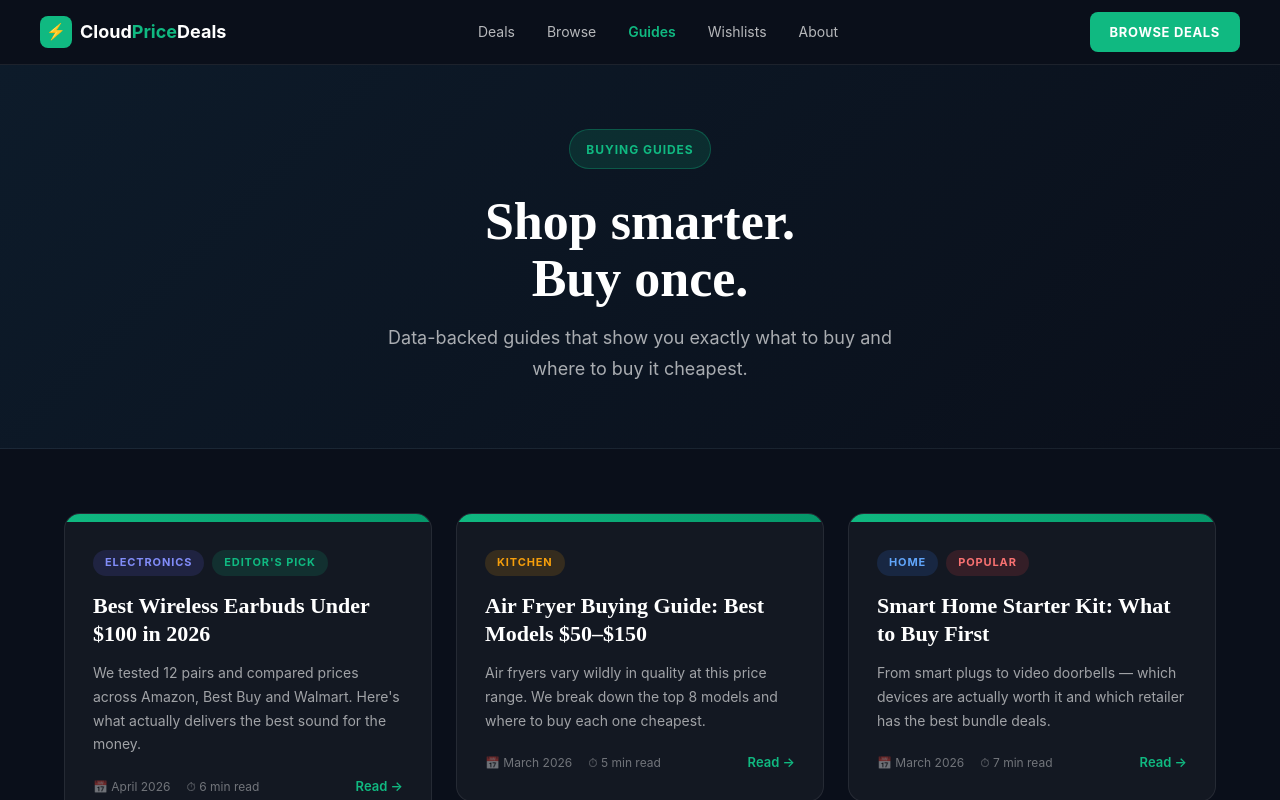
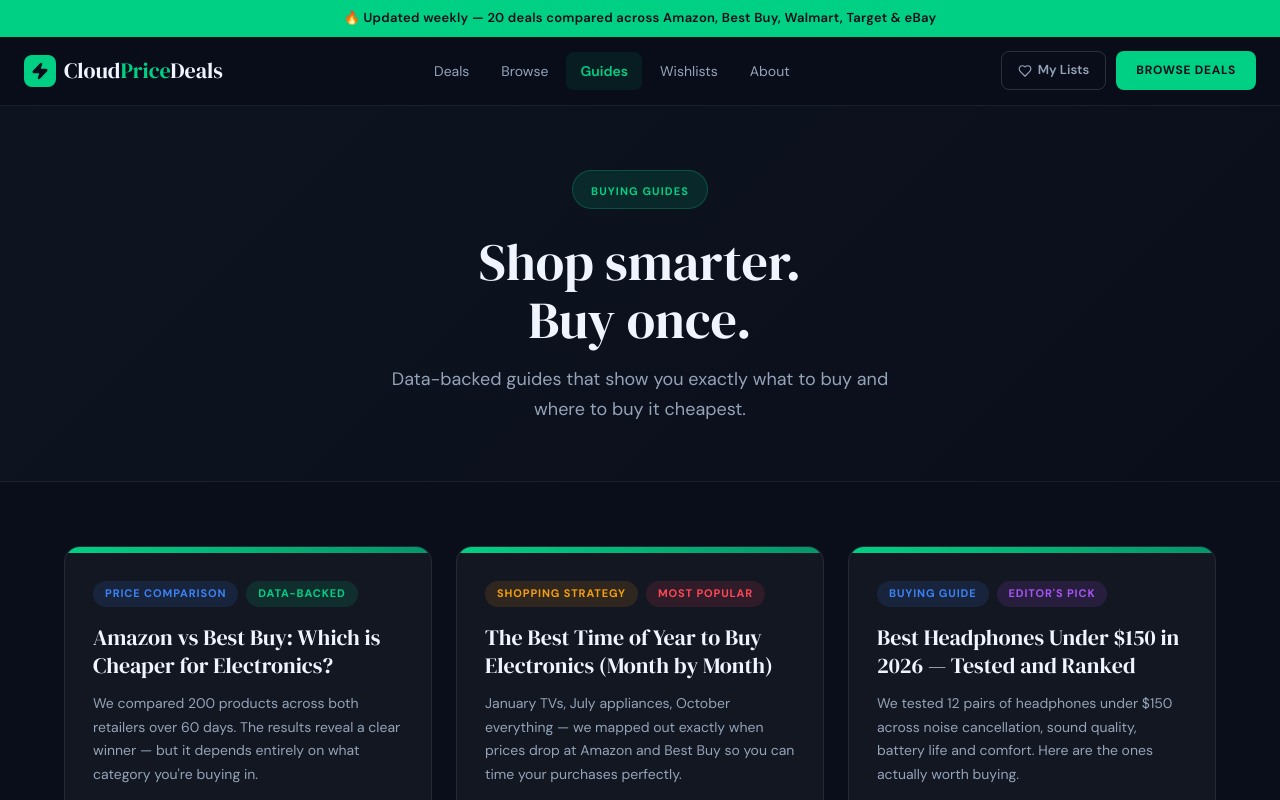
Before and after one commit to CloudInsAgency/cloudpricedeals, a Next.js app: page /guides in a window 1280 px wide. Shown: the top 800 px of the page. Built offline with nearby package versions, Linux system fonts and the light colour scheme.

Commit message:
Update page.js

```diff
--- a/src/app/guides/page.js
+++ b/src/app/guides/page.js
@@ -1,133 +1,125 @@
-'use client'
 import Link from 'next/link'
+import Navbar from '@/components/Navbar'
+import Footer from '@/components/Footer'
 
-const guides = [
+export const metadata = {
+  title: 'Buying Guides — Amazon vs Best Buy vs Walmart Price Comparisons',
+  description: 'Data-backed buying guides comparing prices at Amazon, Best Buy, Walmart, Target and eBay. Find out which retailer is actually cheaper before you buy.',
+  alternates: { canonical: 'https://cloudpricedeals.com/guides' },
+  openGraph: {
+    title: 'Buying Guides — Which Retailer is Actually Cheaper?',
+    description: 'Data-backed price comparisons across Amazon, Best Buy, Walmart, Target and eBay.',
+    url: 'https://cloudpricedeals.com/guides',
+  },
+}
+
+const GUIDES = [
   {
-    id: 'best-wireless-earbuds-under-100',
-    title: 'Best Wireless Earbuds Under $100 in 2026',
-    excerpt: 'We tested 12 pairs and compared prices across Amazon, Best Buy and Walmart. Here\'s what actually delivers the best sound for the money.',
-    tag: 'Electronics',
-    tagBg: 'rgba(99,102,241,0.15)',
-    tagColor: '#818CF8',
-    badge: 'Editor\'s Pick',
-    badgeBg: 'rgba(16,185,129,0.15)',
-    badgeColor: '#10B981',
+    id: 'amazon-vs-bestbuy-electronics',
+    tag: 'Price Comparison',
+    tagColor: '#3B82F6',
+    tagBg: 'rgba(59,130,246,0.12)',
+    title: 'Amazon vs Best Buy: Which is Cheaper for Electronics?',
+    excerpt: "We compared 200 products across both retailers over 60 days. The results reveal a clear winner — but it depends entirely on what category you're buying in.",
+    date: 'March 2026',
+    readTime: '7 min read',
+    badge: 'Data-backed',
+    badgeColor: '#00D084',
+    badgeBg: 'rgba(0,208,132,0.12)',
+    status: 'published',
+  },
+  {
+    id: 'best-time-to-buy-electronics',
+    tag: 'Shopping Strategy',
+    tagColor: '#F59E0B',
+    tagBg: 'rgba(245,158,11,0.12)',
+    title: 'The Best Time of Year to Buy Electronics (Month by Month)',
+    excerpt: 'January TVs, July appliances, October everything — we mapped out exactly when prices drop at Amazon and Best Buy so you can time your purchases perfectly.',
+    date: 'March 2026',
+    readTime: '8 min read',
+    badge: 'Most Popular',
+    badgeColor: '#FF4757',
+    badgeBg: 'rgba(255,71,87,0.12)',
+    status: 'published',
+  },
+  {
+    id: 'headphones-under-150-guide',
+    tag: 'Buying Guide',
+    tagColor: '#3B82F6',
+    tagBg: 'rgba(59,130,246,0.12)',
+    title: 'Best Headphones Under $150 in 2026 — Tested and Ranked',
+    excerpt: 'We tested 12 pairs of headphones under $150 across noise cancellation, sound quality, battery life and comfort. Here are the ones actually worth buying.',
+    date: 'April 2026',
+    readTime: '9 min read',
+    badge: "Editor's Pick",
+    badgeColor: '#A855F7',
+    badgeBg: 'rgba(168,85,247,0.12)',
+    status: 'published',
+  },
+  {
+    id: 'kitchen-appliances-price-guide',
+    tag: 'Kitchen',
+    tagColor: '#F59E0B',
+    tagBg: 'rgba(245,158,11,0.12)',
+    title: 'Kitchen Appliances: When to Buy at Amazon vs Target vs Walmart',
+    excerpt: 'Instant Pots, air fryers, coffee makers — we tracked prices for 6 months to find out which retailers consistently win on kitchen deals.',
     date: 'April 2026',
     readTime: '6 min read',
-    img: null,
-  },
-  {
-    id: 'air-fryer-buying-guide',
-    title: 'Air Fryer Buying Guide: Best Models $50–$150',
-    excerpt: 'Air fryers vary wildly in quality at this price range. We break down the top 8 models and where to buy each one cheapest.',
-    tag: 'Kitchen',
-    tagBg: 'rgba(245,158,11,0.15)',
-    tagColor: '#F59E0B',
     badge: null,
-    date: 'March 2026',
-    readTime: '5 min read',
-    img: null,
-  },
-  {
-    id: 'smart-home-starter-kit',
-    title: 'Smart Home Starter Kit: What to Buy First',
-    excerpt: 'From smart plugs to video doorbells — which devices are actually worth it and which retailer has the best bundle deals.',
-    tag: 'Home',
-    tagBg: 'rgba(59,130,246,0.15)',
-    tagColor: '#60A5FA',
-    badge: 'Popular',
-    badgeBg: 'rgba(239,68,68,0.15)',
-    badgeColor: '#F87171',
-    date: 'March 2026',
-    readTime: '7 min read',
-    img: null,
-  },
-  {
-    id: 'fitness-tracker-comparison',
-    title: 'Fitness Tracker Comparison: Fitbit vs Garmin vs Samsung',
-    excerpt: 'We compared specs, prices and real-world accuracy across all major retailers. Find the best tracker for your budget.',
-    tag: 'Fitness',
-    tagBg: 'rgba(16,185,129,0.15)',
-    tagColor: '#10B981',
-    badge: null,
-    date: 'February 2026',
-    readTime: '8 min read',
-    img: null,
+    status: 'published',
   },
 ]
 
 export default function GuidesPage() {
   return (
-    <div style={{ minHeight: '100vh', background: '#0A0F1A', color: 'white' }}>
-
-      {/* Nav */}
-      <nav style={{ borderBottom: '1px solid rgba(255,255,255,0.08)', padding: '0 24px' }}>
-        <div style={{ maxWidth: '1200px', margin: '0 auto', height: '64px', display: 'flex', alignItems: 'center', justifyContent: 'space-between' }}>
-          <Link href="/" style={{ display: 'flex', alignItems: 'center', gap: '8px', textDecoration: 'none' }}>
-            <div style={{ width: '32px', height: '32px', background: '#10B981', borderRadius: '8px', display: 'flex', alignItems: 'center', justifyContent: 'center', fontSize: '16px' }}>⚡</div>
-            <span style={{ fontFamily: 'Inter, sans-serif', fontWeight: 700, fontSize: '18px' }}>
-              <span style={{ color: 'white' }}>Cloud</span><span style={{ color: '#10B981' }}>Price</span><span style={{ color: 'white' }}>Deals</span>
-            </span>
-          </Link>
-          <div style={{ display: 'flex', gap: '32px', alignItems: 'center' }}>
-            <Link href="/deals" style={{ fontFamily: 'Inter, sans-serif', fontSize: '14px', color: 'rgba(255,255,255,0.7)', textDecoration: 'none' }}>Deals</Link>
-            <Link href="/browse" style={{ fontFamily: 'Inter, sans-serif', fontSize: '14px', color: 'rgba(255,255,255,0.7)', textDecoration: 'none' }}>Browse</Link>
-            <Link href="/guides" style={{ fontFamily: 'Inter, sans-serif', fontSize: '14px', color: '#10B981', textDecoration: 'none', fontWeight: 600 }}>Guides</Link>
-            <Link href="/wishlist" style={{ fontFamily: 'Inter, sans-serif', fontSize: '14px', color: 'rgba(255,255,255,0.7)', textDecoration: 'none' }}>Wishlists</Link>
-            <Link href="/about" style={{ fontFamily: 'Inter, sans-serif', fontSize: '14px', color: 'rgba(255,255,255,0.7)', textDecoration: 'none' }}>About</Link>
-          </div>
-          <Link href="/browse" style={{ background: '#10B981', color: 'white', fontFamily: 'Inter, sans-serif', fontSize: '13px', fontWeight: 700, padding: '10px 20px', borderRadius: '8px', textDecoration: 'none', letterSpacing: '0.05em', textTransform: 'uppercase' }}>
-            BROWSE DEALS
-          </Link>
-        </div>
-      </nav>
+    <div style={{ minHeight: '100vh', background: '#0A0E1A' }}>
+      <Navbar />
 
       {/* Hero */}
-      <div style={{ background: 'linear-gradient(135deg, #0D1B2A 0%, #0A0F1A 100%)', borderBottom: '1px solid rgba(255,255,255,0.06)', padding: '64px 24px' }}>
+      <div style={{ background: 'linear-gradient(135deg, #0D1420 0%, #0A0E1A 100%)', borderBottom: '1px solid rgba(255,255,255,0.06)', padding: '64px 24px 56px' }}>
         <div style={{ maxWidth: '800px', margin: '0 auto', textAlign: 'center' }}>
-          <div style={{ display: 'inline-block', background: 'rgba(16,185,129,0.15)', border: '1px solid rgba(16,185,129,0.3)', borderRadius: '100px', padding: '6px 16px', marginBottom: '24px' }}>
-            <span style={{ fontFamily: 'Inter, sans-serif', fontSize: '12px', fontWeight: 700, color: '#10B981', letterSpacing: '0.08em', textTransform: 'uppercase' }}>Buying Guides</span>
+          <div style={{ display: 'inline-block', background: 'rgba(0,208,132,0.12)', border: '1px solid rgba(0,208,132,0.25)', borderRadius: '100px', padding: '6px 18px', marginBottom: '24px' }}>
+            <span style={{ fontFamily: 'DM Sans, sans-serif', fontSize: '11px', fontWeight: 700, color: '#00D084', letterSpacing: '0.1em', textTransform: 'uppercase' }}>Buying Guides</span>
           </div>
-          <h1 style={{ fontFamily: 'Playfair Display, serif', fontSize: 'clamp(32px, 5vw, 52px)', fontWeight: 900, color: 'white', lineHeight: 1.1, marginBottom: '16px' }}>
+          <h1 style={{ fontFamily: 'DM Serif Display, serif', fontSize: 'clamp(32px, 5vw, 52px)', color: '#F0F4FF', lineHeight: 1.1, marginBottom: '16px' }}>
             Shop smarter.<br />Buy once.
           </h1>
-          <p style={{ fontFamily: 'Inter, sans-serif', fontSize: '18px', color: 'rgba(255,255,255,0.65)', lineHeight: 1.7, maxWidth: '560px', margin: '0 auto' }}>
+          <p style={{ fontFamily: 'DM Sans, sans-serif', fontSize: '18px', color: '#94A3B8', lineHeight: 1.7, maxWidth: '520px', margin: '0 auto' }}>
             Data-backed guides that show you exactly what to buy and where to buy it cheapest.
           </p>
         </div>
       </div>
 
       {/* Guides Grid */}
-      <div style={{ maxWidth: '1200px', margin: '0 auto', padding: '64px 24px' }}>
-        <div style={{ display: 'grid', gridTemplateColumns: 'repeat(auto-fill, minmax(340px, 1fr))', gap: '24px' }}>
-          {guides.map(guide => (
-            <Link key={guide.id} href={`/guides/${guide.id}`} style={{ textDecoration: 'none' }}>
-              <div style={{ background: 'rgba(255,255,255,0.04)', border: '1px solid rgba(255,255,255,0.08)', borderRadius: '16px', overflow: 'hidden', transition: 'border-color 0.2s', cursor: 'pointer' }}
-                onMouseEnter={e => e.currentTarget.style.borderColor = 'rgba(16,185,129,0.4)'}
-                onMouseLeave={e => e.currentTarget.style.borderColor = 'rgba(255,255,255,0.08)'}>
-                {/* Card header */}
-                <div style={{ height: '8px', background: 'linear-gradient(90deg, #10B981, #059669)' }} />
-                <div style={{ padding: '28px' }}>
-                  <div style={{ display: 'flex', gap: '8px', marginBottom: '16px', flexWrap: 'wrap' }}>
-                    <span style={{ fontFamily: 'Inter, sans-serif', fontSize: '11px', fontWeight: 700, letterSpacing: '0.08em', textTransform: 'uppercase', padding: '4px 12px', background: guide.tagBg, color: guide.tagColor, borderRadius: '100px' }}>{guide.tag}</span>
-                    {guide.badge && <span style={{ fontFamily: 'Inter, sans-serif', fontSize: '11px', fontWeight: 700, letterSpacing: '0.08em', textTransform: 'uppercase', padding: '4px 12px', background: guide.badgeBg, color: guide.badgeColor, borderRadius: '100px' }}>{guide.badge}</span>}
-                  </div>
-                  <h2 style={{ fontFamily: 'Playfair Display, serif', fontSize: '22px', fontWeight: 700, color: 'white', lineHeight: 1.3, marginBottom: '12px' }}>{guide.title}</h2>
-                  <p style={{ fontFamily: 'Inter, sans-serif', fontSize: '14px', color: 'rgba(255,255,255,0.6)', lineHeight: 1.7, marginBottom: '20px' }}>{guide.excerpt}</p>
-                  <div style={{ display: 'flex', alignItems: 'center', justifyContent: 'space-between' }}>
-                    <div style={{ display: 'flex', gap: '16px' }}>
-                      <span style={{ fontFamily: 'Inter, sans-serif', fontSize: '12px', color: 'rgba(255,255,255,0.4)' }}>📅 {guide.date}</span>
-                      <span style={{ fontFamily: 'Inter, sans-serif', fontSize: '12px', color: 'rgba(255,255,255,0.4)' }}>⏱ {guide.readTime}</span>
+      <div style={{ maxWidth: '1200px', margin: '0 auto', padding: '64px 24px 96px' }}>
+        <div style={{ display: 'grid', gridTemplateColumns: 'repeat(auto-fill, minmax(320px, 1fr))', gap: '24px' }}>
+          {GUIDES.map(function(guide) {
+            return (
+              <Link key={guide.id} href={'/guides/' + guide.id} style={{ textDecoration: 'none' }}>
+                <div style={{ background: 'rgba(255,255,255,0.04)', border: '1px solid rgba(255,255,255,0.08)', borderRadius: '16px', overflow: 'hidden', height: '100%' }}>
+                  <div style={{ height: '6px', background: 'linear-gradient(90deg, #00D084, #059669)' }} />
+                  <div style={{ padding: '28px' }}>
+                    <div style={{ display: 'flex', gap: '8px', marginBottom: '16px', flexWrap: 'wrap' }}>
+                      <span style={{ fontFamily: 'DM Sans, sans-serif', fontSize: '11px', fontWeight: 700, letterSpacing: '0.08em', textTransform: 'uppercase', padding: '4px 12px', background: guide.tagBg, color: guide.tagColor, borderRadius: '100px' }}>{guide.tag}</span>
+                      {guide.badge && (
+                        <span style={{ fontFamily: 'DM Sans, sans-serif', fontSize: '11px', fontWeight: 700, letterSpacing: '0.08em', textTransform: 'uppercase', padding: '4px 12px', background: guide.badgeBg, color: guide.badgeColor, borderRadius: '100px' }}>{guide.badge}</span>
+                      )}
                     </div>
-                    <span style={{ fontFamily: 'Inter, sans-serif', fontSize: '13px', color: '#10B981', fontWeight: 600 }}>Read →</span>
+                    <h2 style={{ fontFamily: 'DM Serif Display, serif', fontSize: '22px', color: '#F0F4FF', lineHeight: 1.3, marginBottom: '12px' }}>{guide.title}</h2>
+                    <p style={{ fontFamily: 'DM Sans, sans-serif', fontSize: '14px', color: '#94A3B8', lineHeight: 1.7, marginBottom: '24px' }}>{guide.excerpt}</p>
+                    <div style={{ display: 'flex', alignItems: 'center', justifyContent: 'space-between', paddingTop: '16px', borderTop: '1px solid rgba(255,255,255,0.06)' }}>
+                      <span style={{ fontFamily: 'DM Sans, sans-serif', fontSize: '12px', color: '#475569' }}>{guide.date} · {guide.readTime}</span>
+                      <span style={{ fontFamily: 'DM Sans, sans-serif', fontSize: '13px', color: '#00D084', fontWeight: 600 }}>Read →</span>
+                    </div>
                   </div>
                 </div>
-              </div>
-            </Link>
-          ))}
+              </Link>
+            )
+          })}
         </div>
       </div>
 
+      <Footer />
     </div>
   )
 }
```
